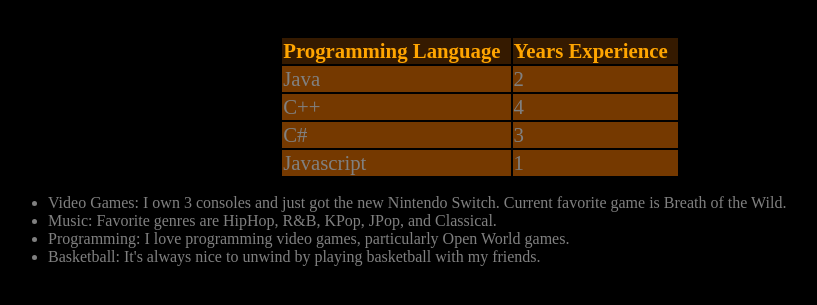
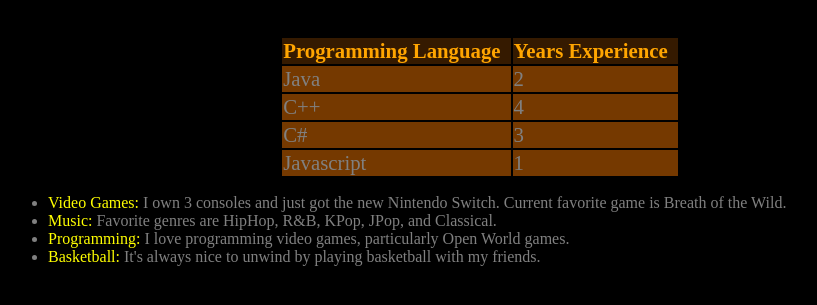
Before and after one commit to jferrer23/cst336, a PHP site: page /lab1/about.html in a window 1280 px wide. Shown: the part 121-426 px from the top of the page, without its empty margins (160-977 px from the left). Run offline with PHP 8.4, Linux system fonts and the light colour scheme.

Commit message:
About page

```diff
--- a/lab1/about.html
+++ b/lab1/about.html
@@ -47,24 +47,23 @@
                    <td>1</td>
                </tr>
            </table>
-       </div>
 
            <ul>
                <li>
-               Video Games: I own 3 consoles and just got the new Nintendo Switch. Current
+                   <span class="Hobbies">Video Games:</span> I own 3 consoles and just got the new Nintendo Switch. Current
                    favorite game is Breath of the Wild.
                </li>
                <li>
-               Music: Favorite genres are HipHop, R&B, KPop, JPop, and Classical.
+                  <span class="Hobbies">Music:</span> Favorite genres are HipHop, R&B, KPop, JPop, and Classical.
                </li>
                <li>
-               Programming: I love programming video games, particularly Open World games.
+                   <span class="Hobbies">Programming:</span> I love programming video games, particularly Open World games.
                </li>
                <li>
-               Basketball: It's always nice to unwind by playing basketball with my friends.
+                  <span class="Hobbies">Basketball:</span> It's always nice to unwind by playing basketball with my friends.
                </li>
            </ul>
-
+        </div>
     </body>
 
 </html>
--- a/lab1/css/styles.css
+++ b/lab1/css/styles.css
@@ -80,3 +80,7 @@ ul {
     text-align: left;
     padding-left: 200px;
 }
+
+.Hobbies{
+    color: yellow;
+}
```
Lines whose indentation alone changed are shown as unchanged.
